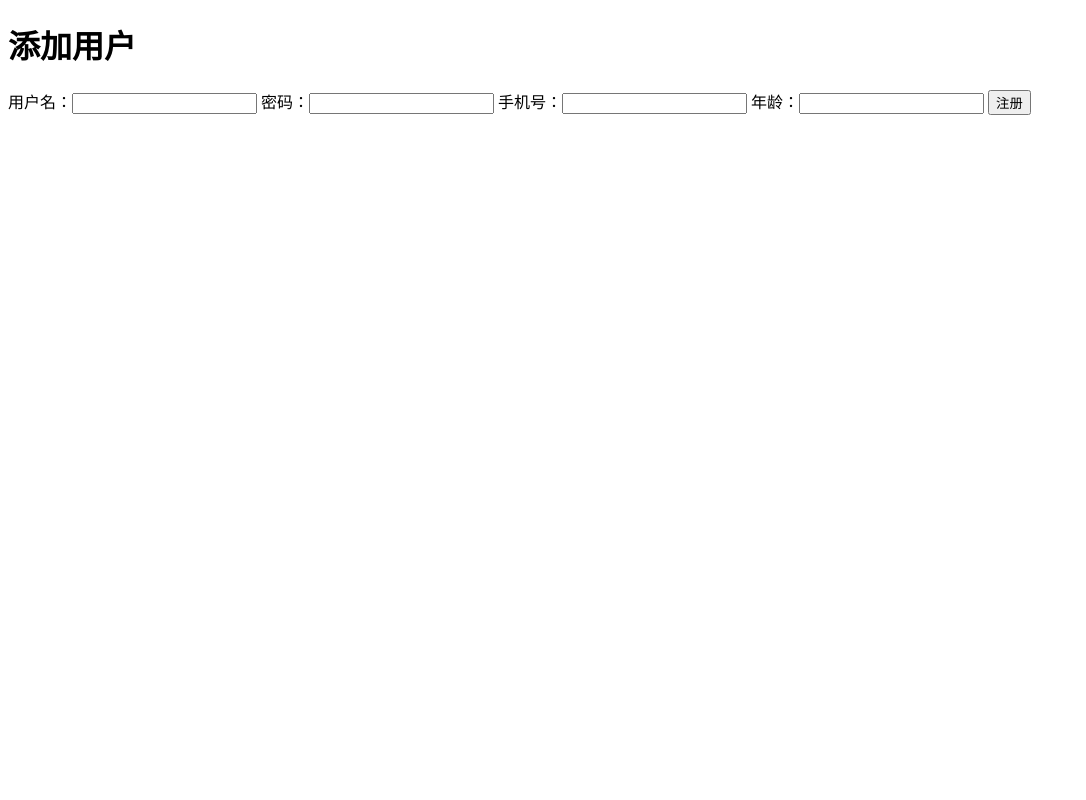
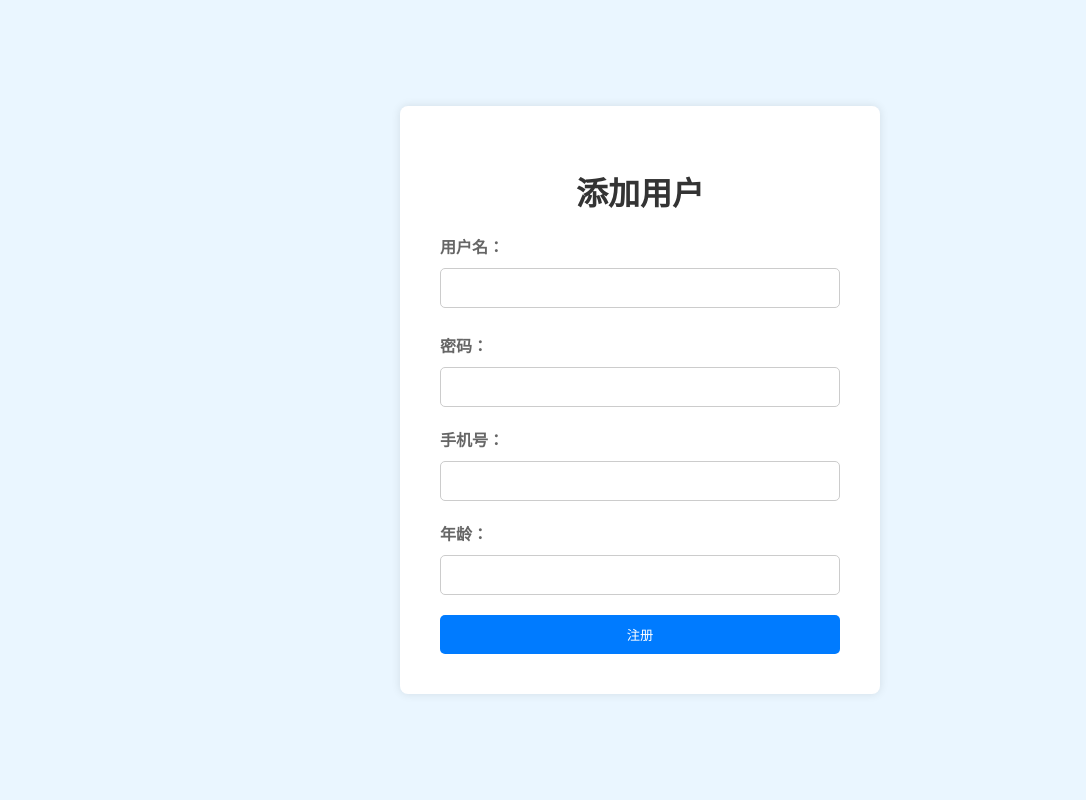
Before and after one commit to wiairden/django-, a Django app: page /user/add in a window 1280 px wide. Shown: the whole page, without its empty margins (0-1086 px from the left). Run offline with Django 4.2, Linux system fonts and the light colour scheme.

Commit message:
主要式css
更新了登录注册的css样式以及注册时为空的错误信息显示

```diff
--- a/manage.py
+++ b/manage.py
@@ -20,4 +20,4 @@ def main():
 
 if __name__ == '__main__':
     main()
- ##runserver 192.168.50.172:8000
+ ##runserver
--- a/static/css/style.css
+++ b/static/css/style.css
@@ -125,3 +125,72 @@ table tfoot tr td{
 .error{
     color:red;
 }
+.login-body {
+    margin: 0;
+    padding: 0;
+    display: flex;
+    justify-content: center;
+    align-items: center;
+    height: 100vh;
+    background-color: #eaf6ff; /* 整体背景淡蓝色 */
+}
+
+.login-container {
+    width: 100%;
+    max-width: 400px;
+    padding: 40px;
+    background-color: #fff; /* 登录框白色背景 */
+    border-radius: 8px;
+    box-shadow: 0 0 10px rgba(0, 0, 0, 0.1);
+}
+
+.login-container h1 {
+    text-align: center;
+    margin-bottom: 20px;
+    color: #333;
+}
+
+.login-container form {
+    display: flex;
+    flex-direction: column;
+}
+
+.login-container .form-group {
+    display: flex;
+    flex-direction: column;
+    margin-bottom: 20px;
+}
+
+.login-container label {
+    margin-bottom: 10px;
+    color: #666;
+    font-size: 16px;
+    font-weight: bold;
+}
+
+.login-container input[type="text"],
+.login-container input[type="password"] {
+    padding: 10px;
+    border: 1px solid #ccc;
+    border-radius: 5px;
+    font-size: 16px;
+}
+
+.login-container input[type="submit"] {
+    padding: 10px;
+    border: none;
+    border-radius: 5px;
+    background-color: #007bff;
+    color: #fff;
+    cursor: pointer;
+    transition: background-color 0.3s;
+}
+
+.login-container input[type="submit"]:hover {
+    background-color: #0056b3;
+}
+
+.login-container .error {
+    color: red;
+    margin-top: 5px;
+}
--- a/webapp01/templates/user_add.html
+++ b/webapp01/templates/user_add.html
@@ -3,21 +3,34 @@
 <html lang="en">
 <head>
     <meta charset="UTF-8">
-    <meta name="viewport" content="width=device-width, initial-scale=1.0">
+<link rel="stylesheet" type="text/css" href="{% static 'css/style.css'%}">
     <title>Document</title>
 </head>
-<body>
+<body class="login-body">
+    <div class="login-container">
     <h1>添加用户</h1>
-    <body>
+
     <form action="" method="POST">
         {% csrf_token %}
-        用户名：<input type="text" name="user_name">
-        <span style="color:red;" class="error" >{{form.error}}</span>
-        密码：<input type="text" name="user_password">
-        手机号：<input type="text" name="user_number">
-        年龄：<input type="text"name="user_age">
-        <input type="submit" value="注册">
+        <div class="form-group">
+                <label for="username">用户名：</label>
+                <input type="text" id="username" name="user_name">
+                <span style="color:red;" class="error">{{ form.error }}</span>
+            </div>
+            <div class="form-group">
+                <label for="password">密码：</label>
+                <input type="password" id="password" name="user_password">
+            </div>
+            <div class="form-group">
+                <label for="phone">手机号：</label>
+                <input type="text" id="phone" name="user_number">
+            </div>
+            <div class="form-group">
+                <label for="age">年龄：</label>
+                <input type="text" id="age" name="user_age">
+            </div>
+            <input type="submit" class="niceButton2" value="注册">
     </form>
 </body>
-</body>
+</div>
 </html>
--- a/webapp01/templates/welcome.html
+++ b/webapp01/templates/welcome.html
@@ -9,7 +9,6 @@
     <link rel="stylesheet" type="text/css" href="{% static 'css/style.css'%}">
 </head>
 
-<body>
     <h1 align="center">主页</h1>
 
     <div class="searchmain">
@@ -47,5 +46,4 @@
             {% endfor %}
     </table>
     <div>
-</body>
 </html>
--- a/webapp01/views.py
+++ b/webapp01/views.py
@@ -50,21 +50,26 @@ def hello(request):
 def user_add(request):
     if request.method=="POST":
         form = LoginForm()
-        user_name1 = request.POST.get('user_name')
-        user_password1 = request.POST.get('user_password')
-        user_number1 = request.POST.get('user_number')
-        user_age1 = request.POST.get('user_age')
-        username = userinfo.objects.filter(user_name=user_name1).first()
-        if username is not None :
-            if user_name1 == username.user_name :
-                form.error = "该用户名已被注册！"
-                return render(request,"user_add.html",{'form':form})
+        if form.is_valid():
+            user_name1 = request.POST.get('user_name')
+            user_password1 = request.POST.get('user_password')
+            user_number1 = request.POST.get('user_number')
+            user_age1 = request.POST.get('user_age')
+            username = userinfo.objects.filter(user_name=user_name1).first()
+            if username is not None :
+                if user_name1 == username.user_name :
+                    form.error = "该用户名已被注册！"
+                    return render(request,"user_add.html",{'form':form})
+            else:
+                userinfo.objects.create(user_name=user_name1,user_password=user_password1,user_number=user_number1,user_age=user_age1)
+                redirect_url = f"http://{GLOBAL_IP}:{GLOBAL_PORT}"
+                return redirect(redirect_url)
+            # return redirect("http://127.0.0.1:8000")
         else:
-            userinfo.objects.create(user_name=user_name1,user_password=user_password1,user_number=user_number1,user_age=user_age1)
-            redirect_url = f"http://{GLOBAL_IP}:{GLOBAL_PORT}"
-            return redirect(redirect_url)
-            # return redirect("http://127.0.0.1:8000")
+            form.error = "不能有空选项！"
+            return render(request,"user_add.html",{'form':form})
     return render(request,"user_add.html")
+
 
 ##用户界面
 def userinfo1(request):
@@ -139,7 +144,7 @@ def user_login(request):
         # print(form.cleaned_data['user_name'],clean_user_password(form.cleaned_data['user_password']))
         # print(yz)
         if not yz:
-            form.error_password=("密码错误！")
+            form.error_password=("用户名或密码错误！")
             return render(request,"user_login.html",{'form':form})
         else:
             request.session["info"] = {'id':yz.user_id,'name':yz.user_name}
```
Also changed, not shown: webapp01/templates/user_login.html (+14 -6 lines).
